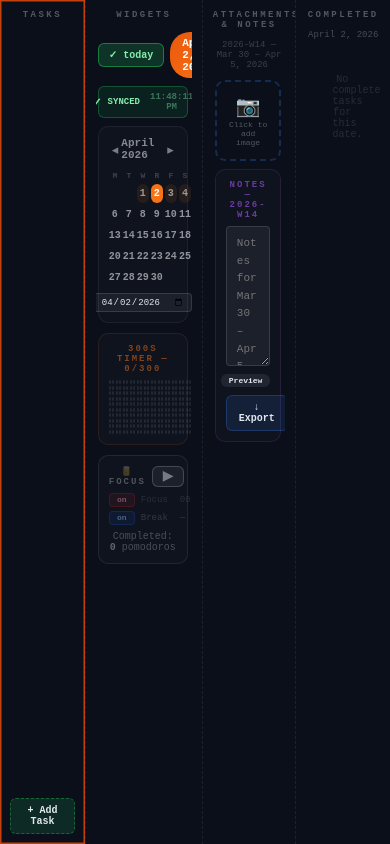
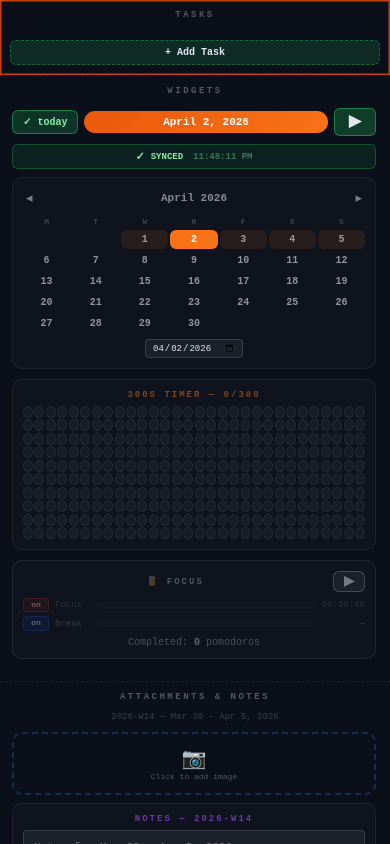
Before and after one commit to josephsivits/calendar-task-app, a React (Vite) app: page / in a window 390 px wide. Built offline with nearby package versions, Linux system fonts and the light colour scheme.

Commit message:
add the 555px horizontal requirement for mobile view

```diff
--- a/src/CalendarTaskApp.jsx
+++ b/src/CalendarTaskApp.jsx
@@ -237,6 +237,18 @@ export default function CalendarTaskApp() {
   const [isToday, setIsToday] = useState(true);
   const [soundDemoOpen, setSoundDemoOpen] = useState(false);
   const syncClickRef = useRef({ count: 0, timer: null });
+
+  /* responsive: stack columns vertically below 555px */
+  const [isMobile, setIsMobile] = useState(() =>
+    typeof window !== "undefined" && window.innerWidth < 555
+  );
+  useEffect(() => {
+    const mq = window.matchMedia("(max-width: 554px)");
+    const onChange = () => setIsMobile(mq.matches);
+    onChange();
+    mq.addEventListener("change", onChange);
+    return () => mq.removeEventListener("change", onChange);
+  }, []);
 
   /* column / list keyboard navigation */
   const [navColumn, setNavColumn] = useState("tasks");
@@ -726,9 +738,33 @@ export default function CalendarTaskApp() {
 
   /* ═══ STYLES ═══ */
   const S = {
-    app: { display: "flex", height: "100vh", fontFamily: "'JetBrains Mono', 'SF Mono', 'Fira Code', monospace", background: "#0a0f1a", color: "#e2e8f0", overflow: "hidden", fontSize: 13 },
-    col: { flex: 1, display: "flex", flexDirection: "column", padding: "10px 10px", overflow: "hidden", borderRight: "1px dashed rgba(255,255,255,0.08)" },
-    colScroll: { flex: 1, overflowY: "auto", overflowX: "hidden", padding: "2px 4px 2px 2px" },
+    app: {
+      display: "flex",
+      flexDirection: isMobile ? "column" : "row",
+      height: "100dvh",
+      fontFamily: "'JetBrains Mono', 'SF Mono', 'Fira Code', monospace",
+      background: "#0a0f1a",
+      color: "#e2e8f0",
+      overflow: isMobile ? "auto" : "hidden",
+      fontSize: 13,
+    },
+    col: {
+      flex: isMobile ? "0 0 auto" : 1,
+      display: "flex",
+      flexDirection: "column",
+      width: isMobile ? "100%" : undefined,
+      minHeight: isMobile ? "auto" : 0,
+      padding: "10px 10px",
+      overflow: isMobile ? "visible" : "hidden",
+      borderRight: isMobile ? "none" : "1px dashed rgba(255,255,255,0.08)",
+      borderBottom: isMobile ? "1px dashed rgba(255,255,255,0.08)" : "none",
+    },
+    colScroll: {
+      flex: isMobile ? "0 0 auto" : 1,
+      overflowY: isMobile ? "visible" : "auto",
+      overflowX: "hidden",
+      padding: "2px 4px 2px 2px",
+    },
     colTitle: { fontSize: 9, fontWeight: 700, textTransform: "uppercase", letterSpacing: 2.5, marginBottom: 10, color: "rgba(255,255,255,0.3)", textAlign: "center" },
     taskCard: (sel) => ({ background: sel ? "linear-gradient(135deg, #166534, #15803d)" : "rgba(22,101,52,0.12)", border: sel ? "1px solid #22c55e" : "1px solid rgba(34,197,94,0.25)", borderRadius: 8, padding: "9px 11px", marginBottom: 6, cursor: "pointer", transition: "all 0.15s", color: sel ? "#fff" : "#86efac" }),
     completedCard: { background: "linear-gradient(135deg, #166534, #15803d)", border: "1px solid #22c55e", borderRadius: 8, padding: "9px 11px", marginBottom: 6, color: "#fff" },
@@ -786,7 +822,7 @@ export default function CalendarTaskApp() {
         data-nav-column="tasks"
         data-nav-active={navColumn === "tasks" ? "true" : "false"}
         tabIndex={-1}
-        style={{ ...S.col, flex: "0 0 22%" }}
+        style={{ ...S.col, flex: isMobile ? "0 0 auto" : "0 0 22%" }}
         onFocusCapture={() => setNavColumn("tasks")}
       >
         <div style={S.colTitle}>Tasks</div>
@@ -909,7 +945,7 @@ export default function CalendarTaskApp() {
         data-nav-column="widgets"
         data-nav-active={navColumn === "widgets" ? "true" : "false"}
         tabIndex={-1}
-        style={{ ...S.col, flex: "0 0 30%" }}
+        style={{ ...S.col, flex: isMobile ? "0 0 auto" : "0 0 30%" }}
         onFocusCapture={() => setNavColumn("widgets")}
       >
         <div style={S.colTitle}>Widgets</div>
@@ -1128,7 +1164,7 @@ export default function CalendarTaskApp() {
         data-nav-column="attachments"
         data-nav-active={navColumn === "attachments" ? "true" : "false"}
         tabIndex={-1}
-        style={{ ...S.col, flex: "0 0 24%" }}
+        style={{ ...S.col, flex: isMobile ? "0 0 auto" : "0 0 24%" }}
         onFocusCapture={() => setNavColumn("attachments")}
       >
         <div style={S.colTitle}>Attachments & Notes</div>
@@ -1231,7 +1267,7 @@ export default function CalendarTaskApp() {
         data-nav-column="completed"
         data-nav-active={navColumn === "completed" ? "true" : "false"}
         tabIndex={-1}
-        style={{ ...S.col, flex: "0 0 24%", borderRight: "none" }}
+        style={{ ...S.col, flex: isMobile ? "0 0 auto" : "0 0 24%", borderRight: "none", borderBottom: isMobile ? "none" : undefined }}
         onFocusCapture={() => setNavColumn("completed")}
       >
         <div style={S.colTitle}>Completed</div>
```
Also changed, not shown: 1 other file (tests, documents, lock files or other folders).
